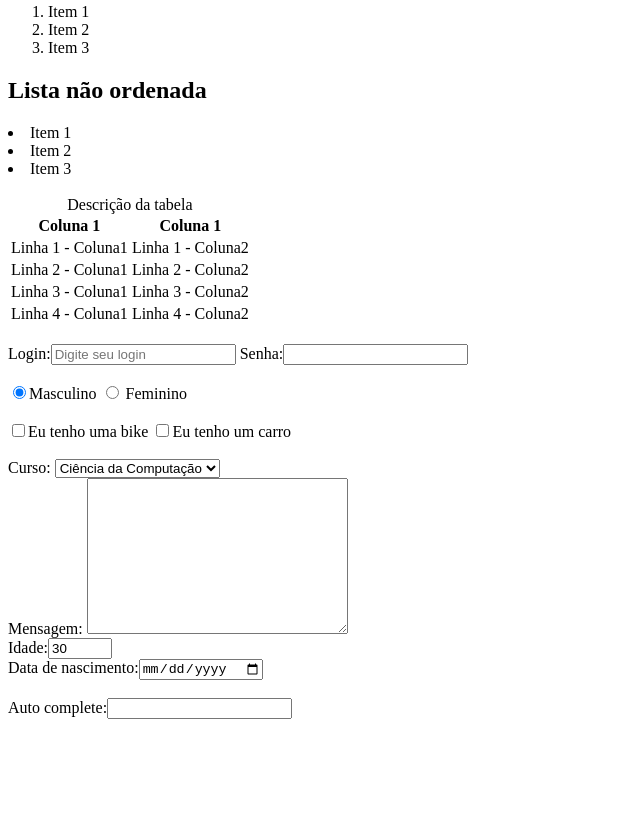
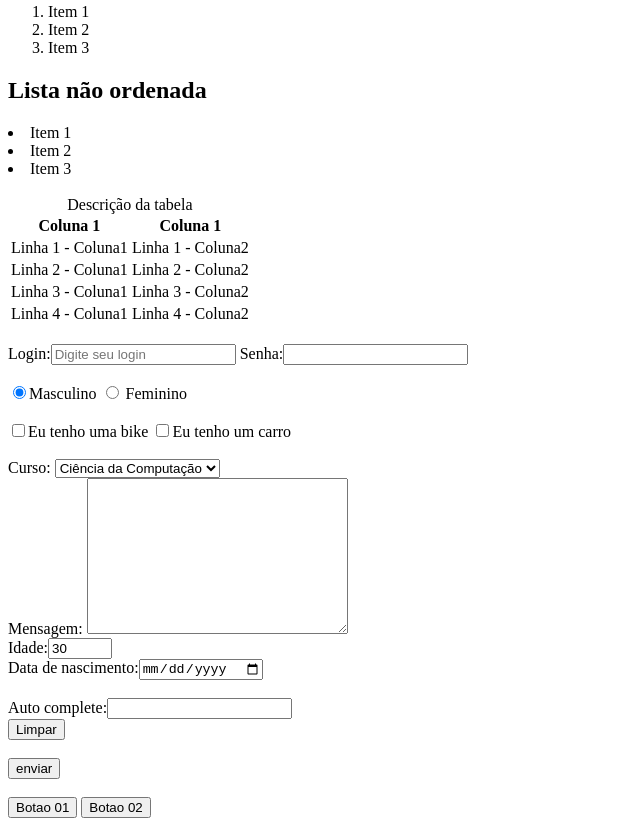
Before and after one commit to keyzemirelle/programacaoComercial, a plain HTML site: page index.html in a window 1280 px wide. Shown: the part 280-1106 px from the top of the page, without its empty margins (0-640 px from the left). Before the commit the page ends 1007 px from the top, so only its background shows below. Drawn offline with Linux system fonts and the light colour scheme.

Commit message:
insercao de codigo

```diff
--- a/index.html
+++ b/index.html
@@ -101,6 +101,13 @@
 			<option>Taleggie</option>
 		</datalist>
 
+		<input type="hidden" name="country" value="Brasil">
+		<br>
+		<input type="reset" value="Limpar"> <br> <br>
+		<input type="submit" value="enviar">
+		<br> <br>
+		<button type="button" onclick="alert{'Hello Word!'}">Botao 01</button>
+		<button type="button" onclick="soma(5,10);">Botao 02</button>
 
 	</form>
 
```
